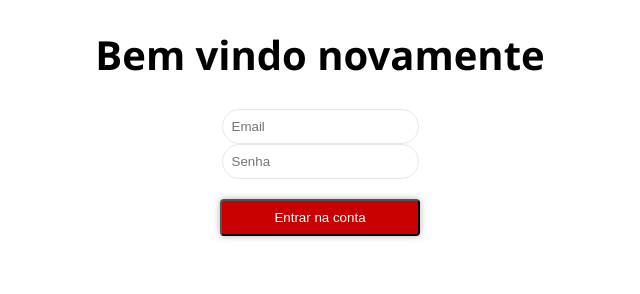
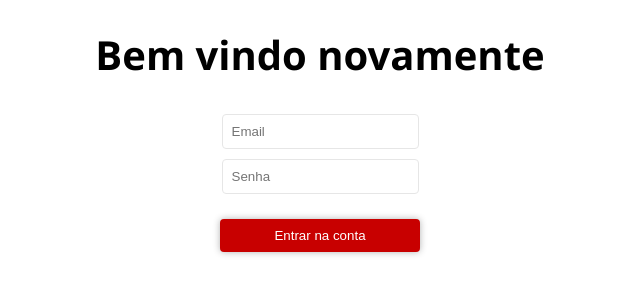
Before and after one commit to gabrielvanderlei/appgas, a plain HTML site: page index.html in a window 1280 px wide. Both pictures are taken after a click on the element "Já possuo uma conta". Shown: the whole page, without its empty margins (320-960 px from the left). Drawn offline with nearby package versions, Linux system fonts and the light colour scheme; no server answers.

Commit message:
Atualizações no design

```diff
--- a/css/style.css
+++ b/css/style.css
@@ -1,4 +1,4 @@
   .section{display:none;position:fixed;width:100%;height:100%;font-family:Segoe UI; color: black;font-size:20px;text-align:center;top:0;left:0}
-  .options{padding:30% 0;}
-  .button{background:rgb(200, 0, 0);color:white;border-radius:4px;width:200px;padding:9px 15px; margin: 20px 0px;display:inline-block;box-shadow: 0 0 7px rgba(0,0,0,0.3);}
-  .text{padding:9px;border:1px solid rgb(230, 230, 230);border-radius:30px;}
+  .options{padding:20% 0;}
+  .button{background:rgb(200, 0, 0);border:none;color:white;border-radius:4px;width:200px;padding:9px 15px; margin: 20px 0px;display:inline-block;box-shadow: 0 0 7px rgba(0,0,0,0.3);}
+  .text{padding:9px;border:1px solid rgb(230, 230, 230);border-radius:4px;margin:5px;}
```
